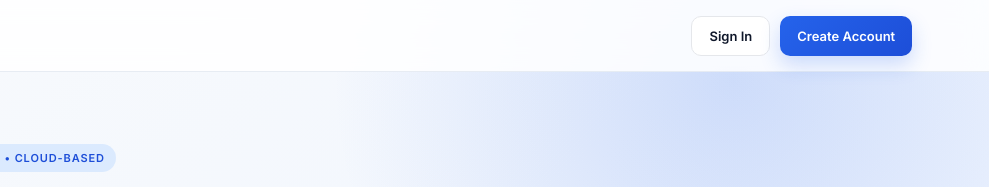
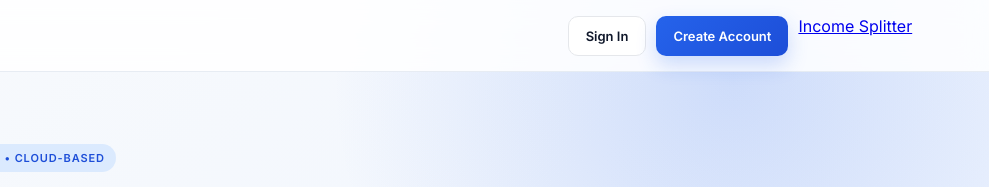
Before and after one commit to nabeng1/Nabenginvoice, a website built with Vite: page index.html in a window 1280 px wide. Shown: the top 187 px of the page, 291-1280 px from the left. Built offline with nearby package versions, Linux system fonts and the light colour scheme; a web font is replaced by a local one.

Commit message:
Update index.html

```diff
--- a/index.html
+++ b/index.html
@@ -14,7 +14,7 @@
 <section class="ni-screen ni-landing" id="landingScreen">
 <nav class="ni-nav">
 <div class="ni-logo"><img class="ni-brand-logo" data-ni-brand-logo src="/assets/nabeng-invoice-logo.png" alt="Nabeng Invoice logo"><span>Nabeng Invoice</span></div>
-<div class="ni-nav-actions"><button class="ni-btn ni-btn-outline" id="landingSignIn">Sign In</button><button class="ni-btn ni-btn-primary" id="landingSignUp">Create Account</button></div>
+<div class="ni-nav-actions"><button class="ni-btn ni-btn-outline" id="landingSignIn">Sign In</button><button class="ni-btn ni-btn-primary" id="landingSignUp">Create Account</button><a href="income.html">Income Splitter</a></div>
 </nav>
 <div class="ni-hero">
 <div>
```
